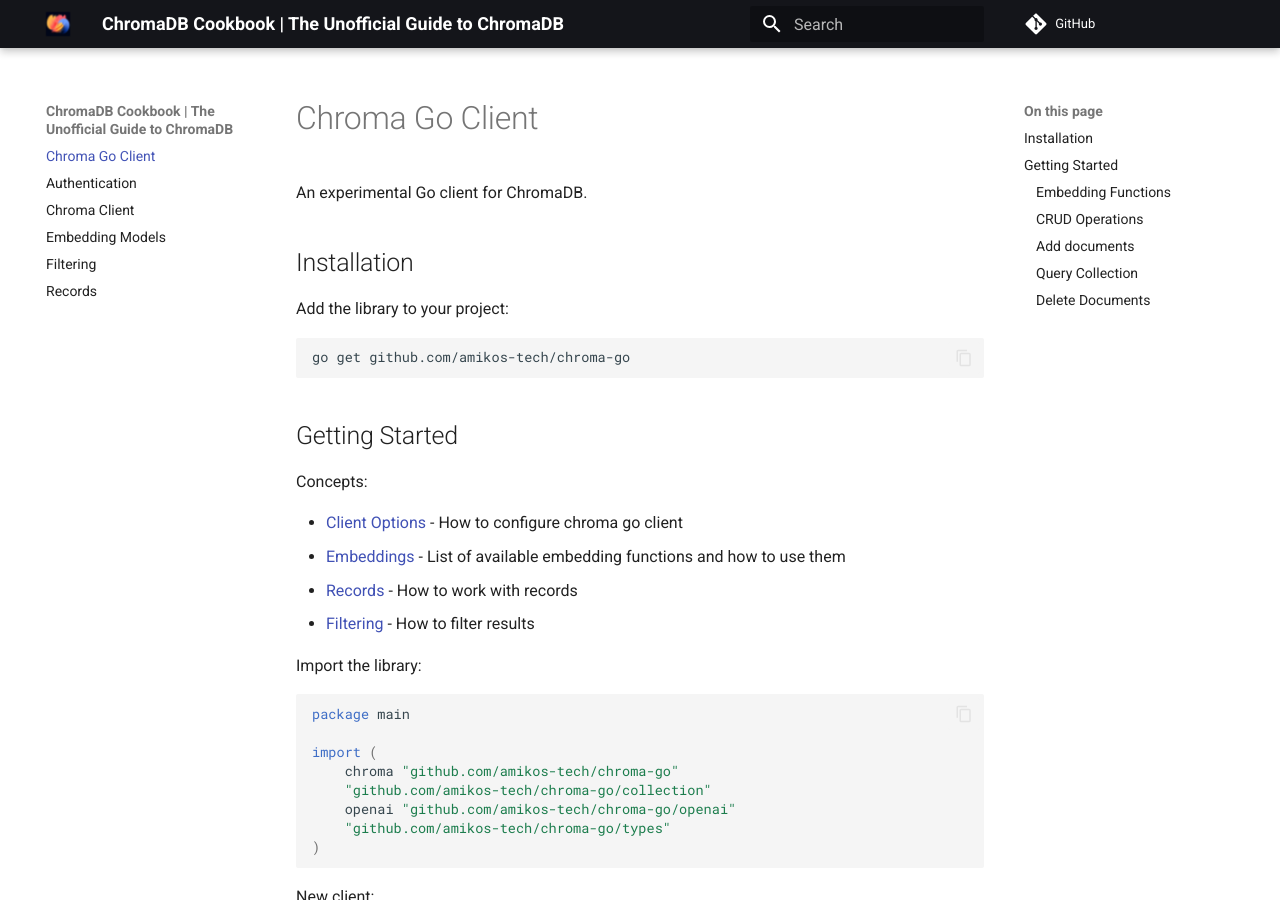
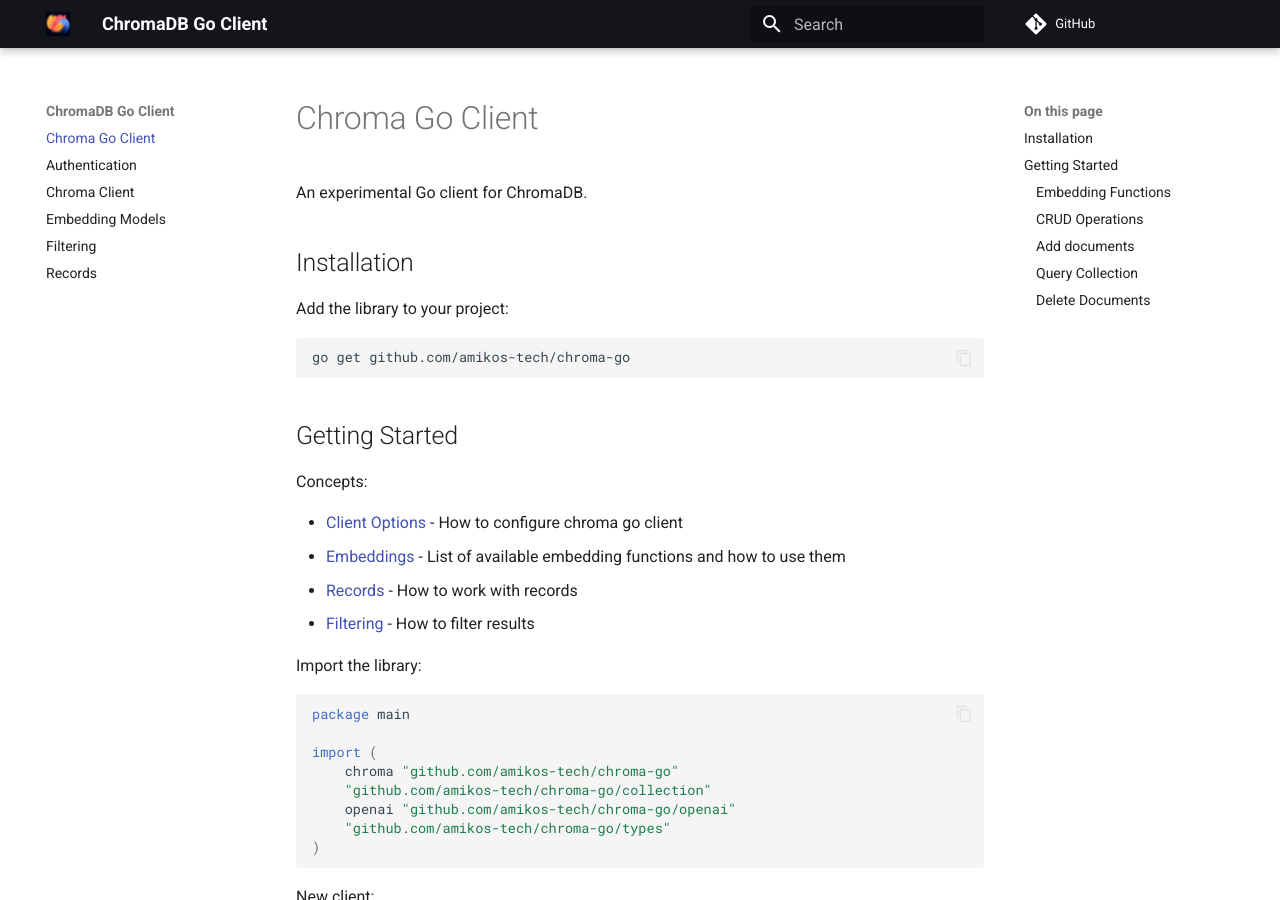
Before and after one commit to amikos-tech/chroma-go, an MkDocs documentation site: the page built from docs/docs/index.md, in a window 1280 px wide and 900 px high. Built offline with MkDocs 1.6.1 and Material for MkDocs 9.7.7, drawn with Linux system fonts in a browser that asks for light colours; comment, search, counter and statistics services are not loaded.

Commit message:
docs: Updated docs
- Fixed docs site title
- Added link to the site in the README.md

Refs: #49

```diff
--- a/docs/mkdocs.yml
+++ b/docs/mkdocs.yml
@@ -1,4 +1,4 @@
-site_name: ChromaDB Cookbook | The Unofficial Guide to ChromaDB
+site_name: ChromaDB Go Client
 site_url: https://go-client.chromadb.dev
 repo_url: https://github.com/amikos-tech/chroma-go
 copyright: "Amikos Tech LTD, 2024 (core ChromaDB contributors)"
```
Also changed, not shown: README.md.
